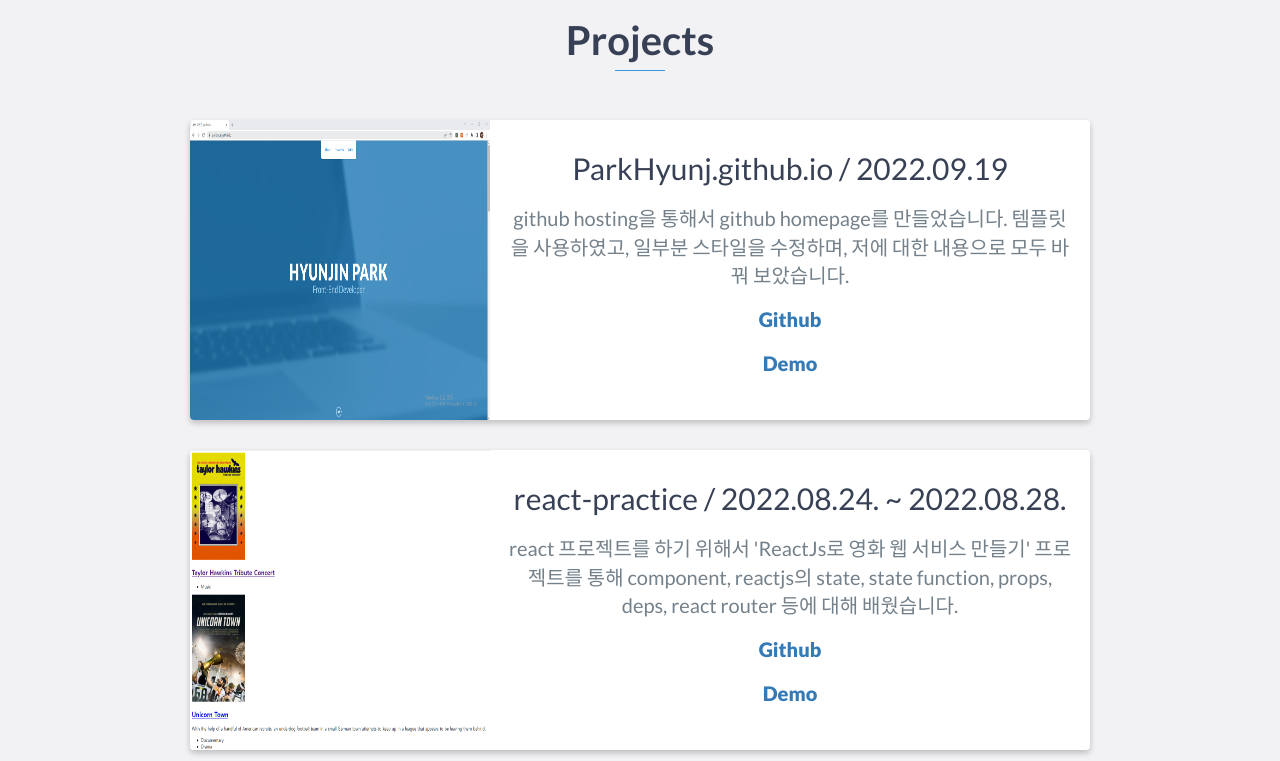
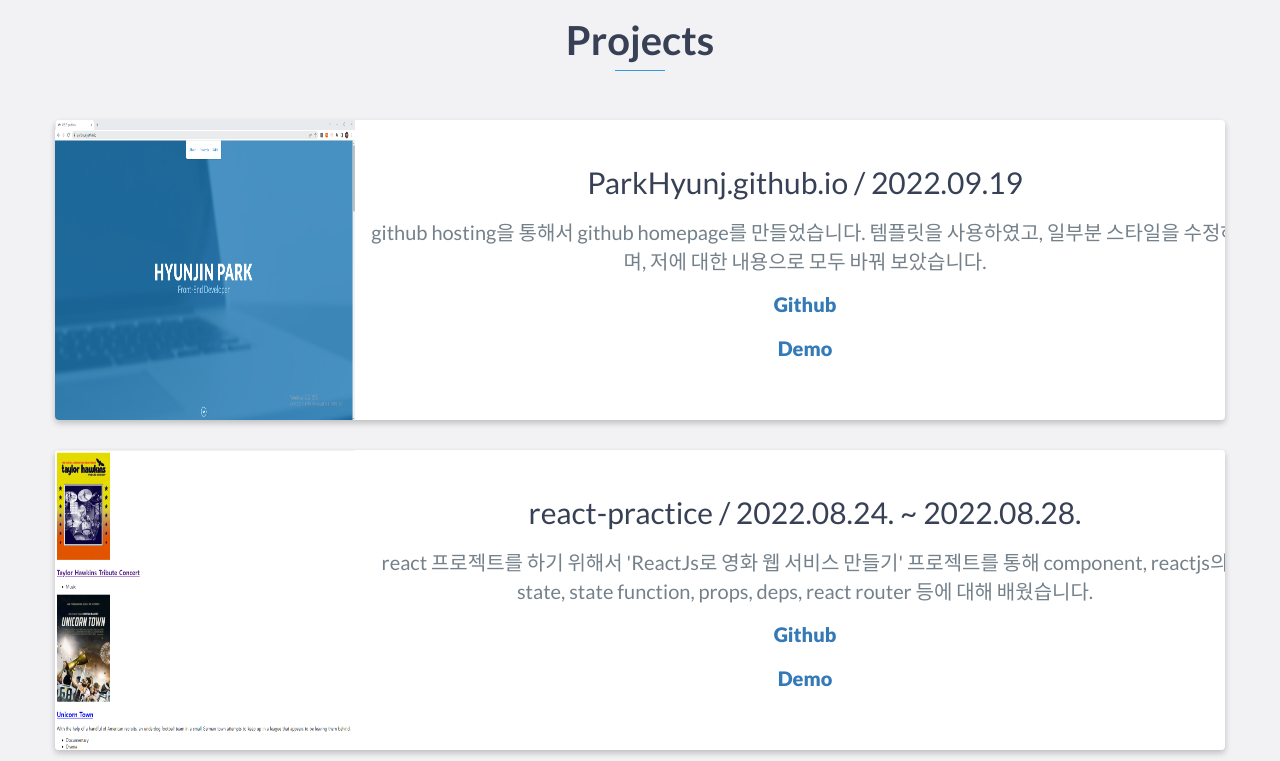
Before and after one commit to ParkHyunj/ParkHyunj.github..io, a website: page index.html in a window 1280 px wide. Shown: the part 1120-1881 px from the top of the page. Drawn offline with nearby package versions, Linux system fonts and the light colour scheme.

Commit message:
DOCS: project 수정

```diff
--- a/css/styles.css
+++ b/css/styles.css
@@ -444,8 +444,9 @@ header a:hover{
             color:#374054;
             margin-bottom:50px;
         }
-        .project{position:relative;
-            max-width:900px;
+        .project{
+            position:relative;
+            max-width:1500px;
             margin:0 auto 30px auto;
             overflow:hidden;
             background:#fff;
@@ -460,6 +461,7 @@ header a:hover{
             transform:translateY(-50%);
             margin-left:300px;
             padding:15px;
+            width:900px;
         }
         .project-info h3{
             font-size:30px;
```
